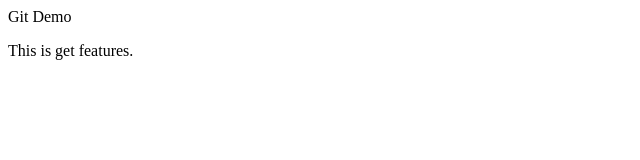
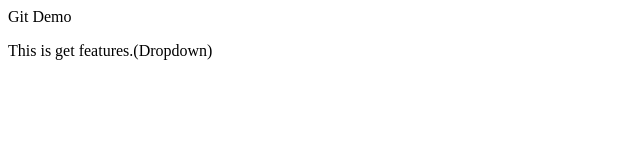
Before and after one commit to rohit9454-fire/GITDEMO, a plain HTML site: page index.html in a window 1280 px wide. Shown: the full height of the page, 0-640 px from the left. Drawn offline with Linux system fonts and the light colour scheme.

```diff
--- a/index.html
+++ b/index.html
@@ -1,2 +1,2 @@
 <p>Git Demo</p>
-<p>This is get features.</p>
+<p>This is get features.(Dropdown)</p>
```
